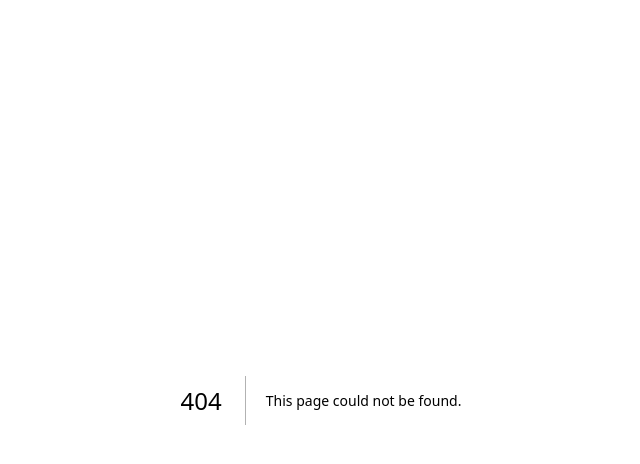
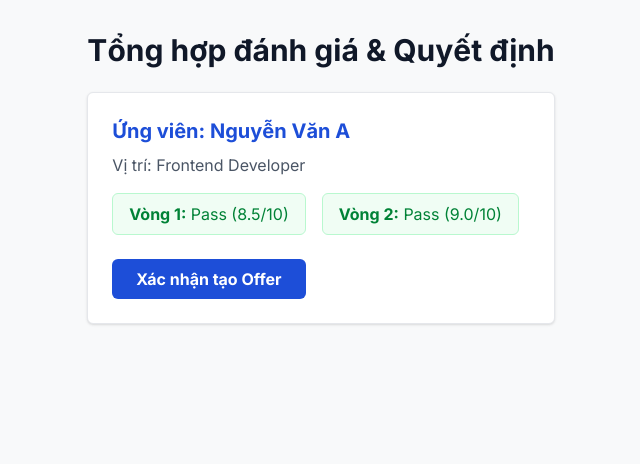
Before and after one commit to quynhnguyen05/Smart-Recruitment-ATS, a Next.js app in the folder frontend/: page /offer-approval in a window 1280 px wide. Before the commit this address had no page. Shown: the top 464 px of the page, without its empty margins (319-959 px from the left). Built offline with nearby package versions, Linux system fonts and the light colour scheme.

Commit message:
fix: Sửa lỗi logic input không nhận diện chữ in hoa ở Modal Offer

```diff
--- /dev/null
+++ b/frontend/app/offer-approval/page.tsx
@@ -0,0 +1,95 @@
+"use client";
+import React, { useState } from "react";
+
+export default function OfferApprovalPage() {
+  const [isModalOpen, setIsModalOpen] = useState(false);
+  const [confirmText, setConfirmText] = useState("");
+
+  const handleConfirm = (e: React.FormEvent) => {
+    e.preventDefault();
+    if (confirmText === "XAC NHAN") {
+      alert("Đã lưu quyết định Offer thành công! (Audit log đã được ghi nhận hệ thống)");
+      setIsModalOpen(false);
+      setConfirmText("");
+    }
+  };
+
+  return (
+    <div className="p-8 max-w-4xl mx-auto bg-surface-50 min-h-screen">
+      <h1 className="text-3xl font-bold text-gray-900 mb-6">Tổng hợp đánh giá & Quyết định</h1>
+
+      {/* Khối thông tin giả lập của ứng viên */}
+      <div className="bg-white p-6 rounded-md shadow-sm border border-gray-200 mb-8">
+        <h2 className="text-xl font-bold text-[#1D4ED8] mb-2">Ứng viên: Nguyễn Văn A</h2>
+        <p className="text-gray-600 mb-4">Vị trí: Frontend Developer</p>
+        <div className="flex gap-4 mb-6">
+          <div className="bg-green-50 text-green-700 px-4 py-2 rounded-md border border-green-200">
+            <strong>Vòng 1:</strong> Pass (8.5/10)
+          </div>
+          <div className="bg-green-50 text-green-700 px-4 py-2 rounded-md border border-green-200">
+            <strong>Vòng 2:</strong> Pass (9.0/10)
+          </div>
+        </div>
+
+        {/* Nút kích hoạt Modal */}
+        <button
+          onClick={() => setIsModalOpen(true)}
+          className="bg-[#1D4ED8] hover:bg-blue-800 text-white font-bold py-2 px-6 rounded-md transition-colors"
+        >
+          Xác nhận tạo Offer
+        </button>
+      </div>
+
+      {/* MODAL CẢNH BÁO (EXPLICIT CONFIRMATION) */}
+      {isModalOpen && (
+        <div className="fixed inset-0 bg-black bg-opacity-50 flex items-center justify-center z-50">
+          <div className="bg-white rounded-lg shadow-xl w-full max-w-md overflow-hidden">
+
+            {/* Header Modal - Dùng màu Đỏ (Danger) cảnh báo */}
+            <div className="bg-[#DC2626] px-6 py-4">
+              <h3 className="text-lg font-bold text-white">Xác nhận quyết định (Không thể hoàn tác)</h3>
+            </div>
+
+            {/* Body Modal */}
+            <div className="p-6">
+              <p className="text-gray-700 mb-4">
+                Bạn đang quyết định tạo Offer chính thức cho ứng viên này. Vui lòng xác nhận quyết định này dựa trên đánh giá thực tế của bạn, không hoàn toàn phụ thuộc vào AI.
+              </p>
+
+              <form onSubmit={handleConfirm}>
+                <label className="block text-sm font-medium text-gray-700 mb-2">
+                  Gõ chữ <strong className="text-red-600">XAC NHAN</strong> vào ô bên dưới để tiếp tục:
+                </label>
+                <input
+                  type="text"
+                  value={confirmText}
+                  onChange={(e) => setConfirmText(e.target.value.toUpperCase())}
+                  placeholder="Nhập XAC NHAN..."
+                  className="w-full px-4 py-2 border border-gray-300 rounded-md focus:ring-2 focus:ring-red-500 focus:border-transparent mb-6 uppercase"
+                />
+
+                <div className="flex justify-end gap-3">
+                  <button
+                    type="button"
+                    onClick={() => setIsModalOpen(false)}
+                    className="px-4 py-2 text-gray-600 bg-gray-100 hover:bg-gray-200 rounded-md font-medium transition-colors"
+                  >
+                    Hủy bỏ
+                  </button>
+                  <button
+                    type="submit"
+                    disabled={confirmText !== "XAC NHAN"}
+                    className="px-4 py-2 text-white font-bold rounded-md transition-colors disabled:bg-red-300 bg-[#DC2626] hover:bg-red-700"
+                  >
+                    Chốt Offer
+                  </button>
+                </div>
+              </form>
+            </div>
+
+          </div>
+        </div>
+      )}
+    </div>
+  );
+}
```
